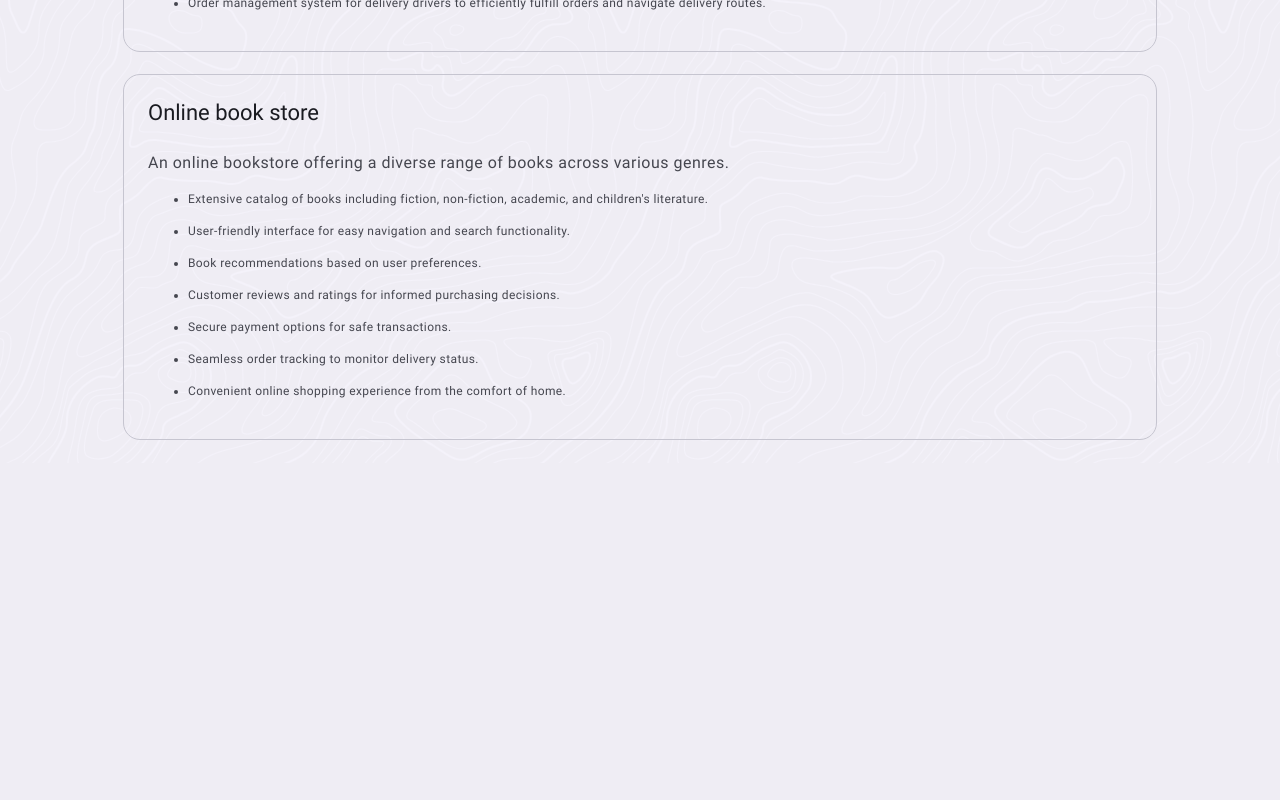
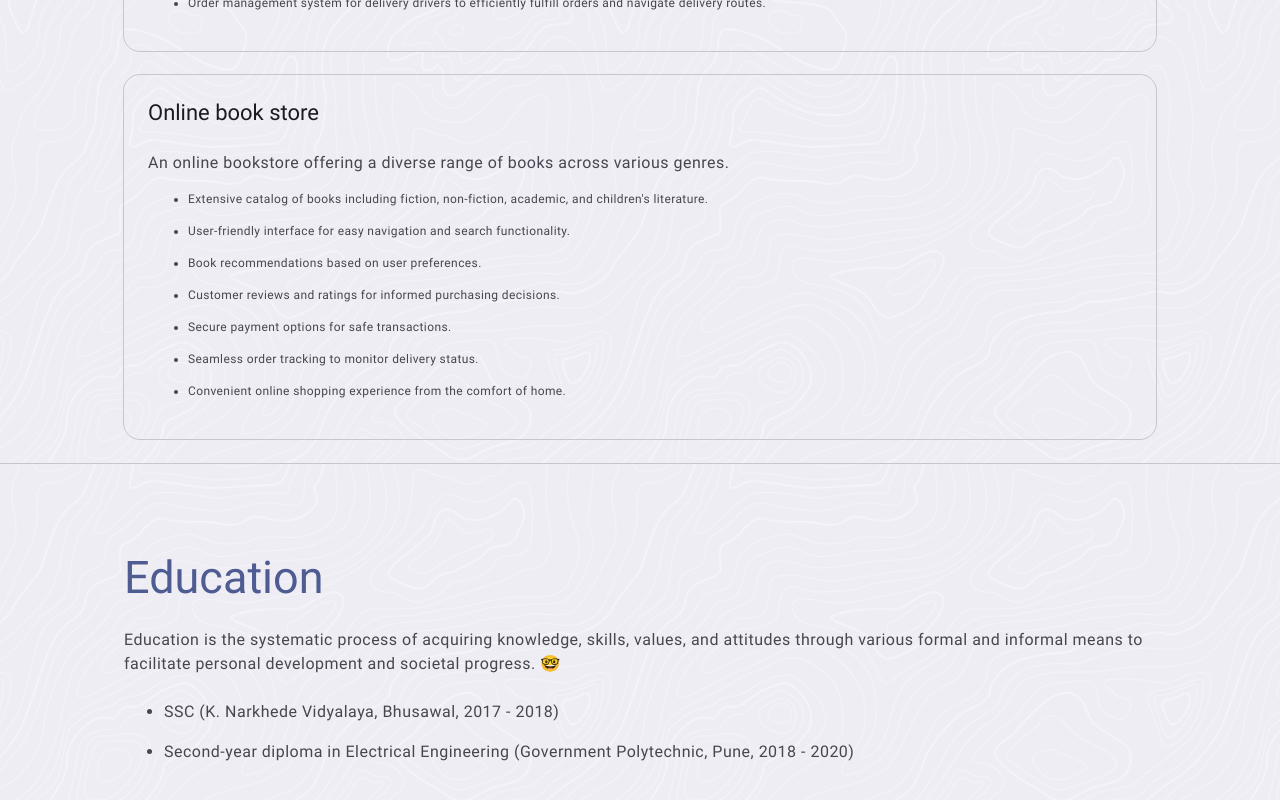
Before and after one commit to chetan-speck/personal-portfolio, a React (Vite) app: page / in a window 1280 px wide. Shown: the part 4806-5606 px from the top of the page. Before the commit the page ends 5269 px from the top, so only its background shows below. Built offline with nearby package versions, Linux system fonts and the light colour scheme.

Commit message:
feat: Add education screen feature

```diff
--- a/src/App.tsx
+++ b/src/App.tsx
@@ -11,6 +11,7 @@ import './styles/scroll.scss';
 import './styles/typography.scss';
 
 import Header from './components/Header/Header';
+import Education from './screens/Education/Education';
 import Experience from './screens/Experience/Experience';
 import Introduction from './screens/Introduction/Introduction';
 import Projects from './screens/Projects/Projects';
@@ -26,6 +27,7 @@ const App = () => {
 			<Skills />
 			<Experience />
 			<Projects />
+			<Education />
 		</>
 	);
 };
--- a/src/components/Header/Header.tsx
+++ b/src/components/Header/Header.tsx
@@ -99,11 +99,11 @@ const Header = () => {
 					>
 						{routes.map((button, index) => {
 							return (
-								<div onClick={handleNavigationScreenToggle}>
-									<NavigationButton
-										key={`navigation-button-${index}`}
-										{...button}
-									/>
+								<div
+									key={`navigation-button-${index}`}
+									onClick={handleNavigationScreenToggle}
+								>
+									<NavigationButton {...button} />
 								</div>
 							);
 						})}
--- /dev/null
+++ b/src/screens/Education/Education.scss
@@ -0,0 +1,46 @@
+// -------------------------------------------------------------------------------------------
+
+.section[data-component='education'] {
+	border-top: 1px solid var(--outline-variant);
+
+	.container[data-component='education'] {
+		max-width: var(--max-width);
+		overflow: hidden;
+		margin: auto;
+		padding: calc(64px + var(--space)) var(--space) var(--space)
+			var(--space);
+
+		.title[data-component='education'] {
+			color: var(--primary);
+			margin: 0 0 var(--space) 0;
+		}
+
+		.sub-title[data-component='education'] {
+			color: var(--on-surface-variant);
+			margin: 0 0 var(--space) 0;
+		}
+
+		.education-container[data-component='education'] {
+			.education[data-component='education'] {
+				color: var(--on-surface-variant);
+				margin: 16px 0 0 0;
+			}
+		}
+	}
+}
+
+// -------------------------------------------------------------------------------------------
+
+.light-theme {
+	.section[data-component='education'] {
+		background-image: url(../../assets/backgrounds/topography/topography-light.svg);
+	}
+}
+
+.dark-theme {
+	.section[data-component='education'] {
+		background-image: url(../../assets/backgrounds/topography/topography-dark.svg);
+	}
+}
+
+// -------------------------------------------------------------------------------------------
--- /dev/null
+++ b/src/screens/Education/Education.tsx
@@ -0,0 +1,60 @@
+// -------------------------------------------------------------------------------------------
+
+import './Education.scss';
+
+// -------------------------------------------------------------------------------------------
+
+const Education = () => {
+	return (
+		<section
+			data-component='education'
+			className='section'
+			id='education'
+		>
+			<div
+				data-component='education'
+				className='container'
+			>
+				<h2
+					data-component='education'
+					className='title display-medium'
+				>
+					Education
+				</h2>
+				<div
+					data-component='education'
+					className='sub-title body-large'
+				>
+					Education is the systematic process of acquiring knowledge,
+					skills, values, and attitudes through various formal and
+					informal means to facilitate personal development and
+					societal progress. &#129299;
+				</div>
+				<ul
+					data-component='education'
+					className='education-container'
+				>
+					<li
+						data-component='education'
+						className='education body-large'
+					>
+						SSC (K. Narkhede Vidyalaya, Bhusawal, 2017 - 2018)
+					</li>
+					<li
+						data-component='education'
+						className='education body-large'
+					>
+						Second-year diploma in Electrical Engineering
+						(Government Polytechnic, Pune, 2018 - 2020)
+					</li>
+				</ul>
+			</div>
+		</section>
+	);
+};
+
+// -------------------------------------------------------------------------------------------
+
+export default Education;
+
+// -------------------------------------------------------------------------------------------
```
